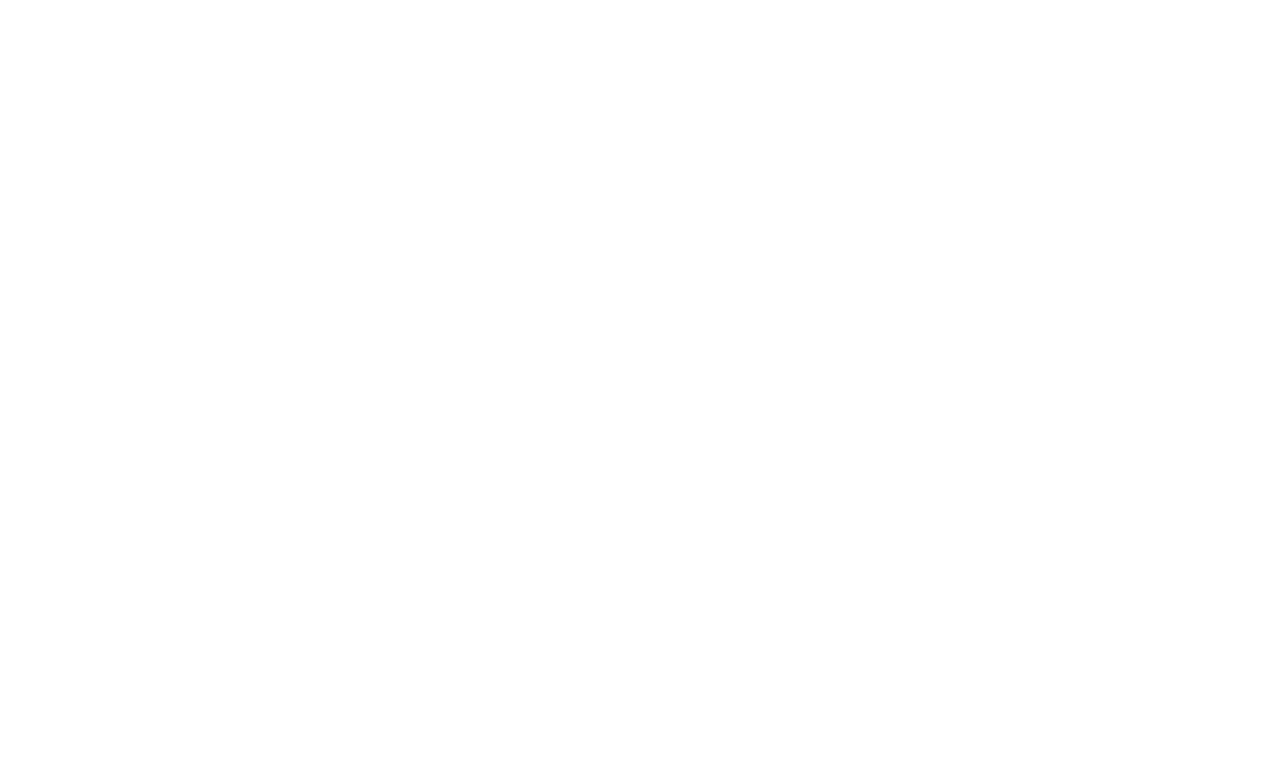
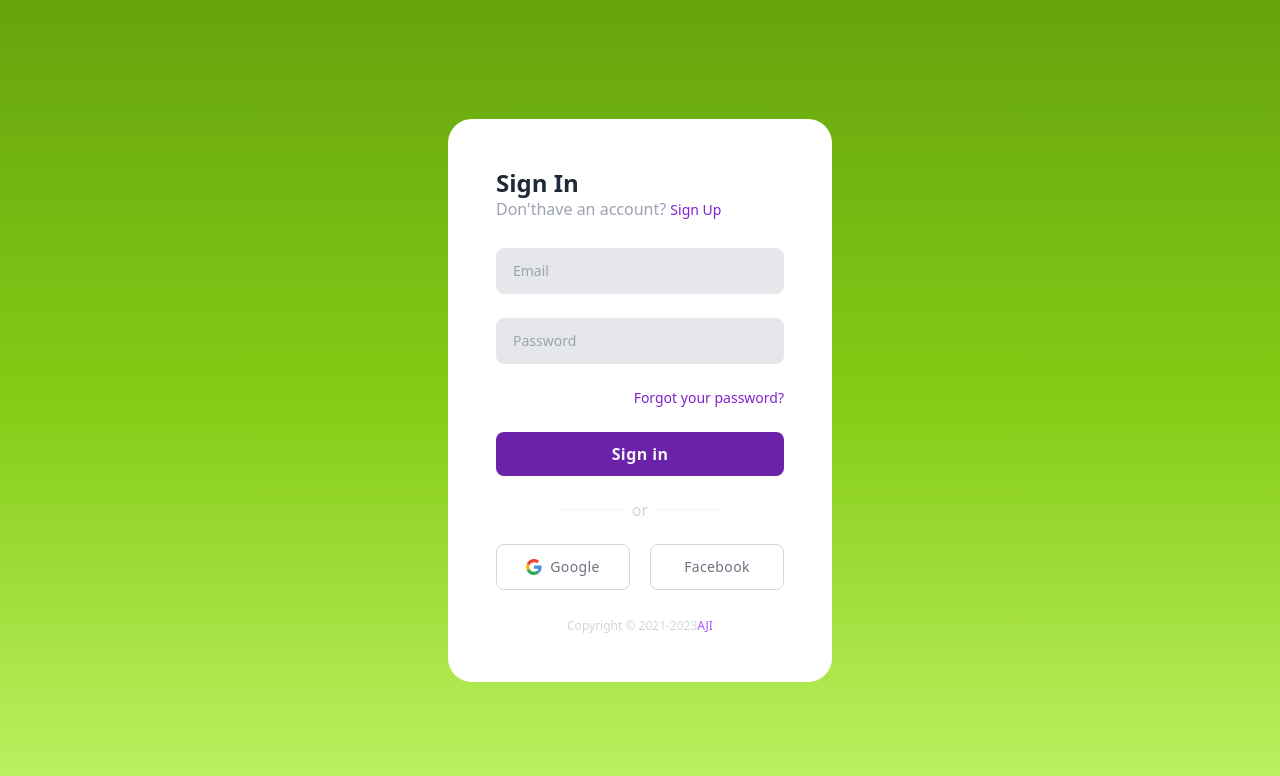
Before and after one commit to LucasFernandez111/ECOMARKET, a React (Vite) app: page /login in a window 1280 px wide. Before the commit this address had no page. Shown: the top 776 px of the page. Built offline with nearby package versions, Linux system fonts and the light colour scheme.

Commit message:
Create - Page Login and Add Route '/login'

```diff
--- /dev/null
+++ b/src/pages/Login.jsx
@@ -0,0 +1,112 @@
+import React from "react";
+import ecoLogo from "../assets/ECOMARKET.png";
+
+const Login = () => {
+  return (
+    <div class="bg-purple-900 absolute top-0 left-0 bg-gradient-to-b from-lime-600 via-lime-500  to-lime-300 bottom-0 leading-5 flex items-center justify-center h-full w-full overflow-hidden">
+      <div class="p-12 bg-white mx-auto rounded-3xl w-96 ">
+        <div class="mb-7">
+          <h3 class="font-semibold text-2xl text-gray-800">Sign In </h3>
+          <p class="text-gray-400">
+            Don'thave an account?{" "}
+            <a href="#" class="text-sm text-purple-700 hover:text-purple-700">
+              Sign Up
+            </a>
+          </p>
+        </div>
+
+        <div class="space-y-6">
+          <div class="">
+            <input
+              class=" w-full text-sm  px-4 py-3 bg-gray-200 focus:bg-gray-100 border  border-gray-200 rounded-lg focus:outline-none focus:border-purple-400"
+              type=""
+              placeholder="Email"
+            />
+          </div>
+
+          <div class="relative">
+            <input
+              placeholder="Password"
+              class="text-sm text-gray-200 px-4 py-3 rounded-lg w-full bg-gray-200 focus:bg-gray-100 border border-gray-200 focus:outline-none focus:border-purple-400"
+            />
+            <div class="flex items-center absolute inset-y-0 right-0 mr-3  text-sm leading-5"></div>
+          </div>
+
+          <div class="flex items-center justify-between">
+            <div class="text-sm ml-auto">
+              <a href="#" class="text-purple-700 hover:text-purple-600">
+                Forgot your password?
+              </a>
+            </div>
+          </div>
+          <div>
+            <button
+              type="submit"
+              class="w-full flex justify-center bg-purple-800  hover:bg-purple-700 text-gray-100 p-3  rounded-lg tracking-wide font-semibold  cursor-pointer transition ease-in duration-500"
+            >
+              Sign in
+            </button>
+          </div>
+          <div class="flex items-center justify-center space-x-2 my-5">
+            <span class="h-px w-16 bg-gray-100"></span>
+            <span class="text-gray-300 font-normal">or</span>
+            <span class="h-px w-16 bg-gray-100"></span>
+          </div>
+          <div class="flex justify-center gap-5 w-full ">
+            <button
+              type="submit"
+              class="w-full flex items-center justify-center mb-6 md:mb-0 border border-gray-300 hover:border-gray-900 hover:bg-gray-900 text-sm text-gray-500 p-3  rounded-lg tracking-wide font-medium  cursor-pointer transition ease-in duration-500"
+            >
+              <svg
+                class="w-4 mr-2"
+                viewBox="0 0 24 24"
+                xmlns="http://www.w3.org/2000/svg"
+              >
+                <path
+                  fill="#EA4335"
+                  d="M5.266 9.765A7.077 7.077 0 0 1 12 4.909c1.69 0 3.218.6 4.418 1.582L19.91 3C17.782 1.145 15.055 0 12 0 7.27 0 3.198 2.698 1.24 6.65l4.026 3.115Z"
+                />
+                <path
+                  fill="#34A853"
+                  d="M16.04 18.013c-1.09.703-2.474 1.078-4.04 1.078a7.077 7.077 0 0 1-6.723-4.823l-4.04 3.067A11.965 11.965 0 0 0 12 24c2.933 0 5.735-1.043 7.834-3l-3.793-2.987Z"
+                />
+                <path
+                  fill="#4A90E2"
+                  d="M19.834 21c2.195-2.048 3.62-5.096 3.62-9 0-.71-.109-1.473-.272-2.182H12v4.637h6.436c-.317 1.559-1.17 2.766-2.395 3.558L19.834 21Z"
+                />
+                <path
+                  fill="#FBBC05"
+                  d="M5.277 14.268A7.12 7.12 0 0 1 4.909 12c0-.782.125-1.533.357-2.235L1.24 6.65A11.934 11.934 0 0 0 0 12c0 1.92.445 3.73 1.237 5.335l4.04-3.067Z"
+                />
+              </svg>
+              <span>Google</span>
+            </button>
+
+            <button
+              type="submit"
+              class="w-full flex items-center justify-center mb-6 md:mb-0 border border-gray-300 hover:border-gray-900 hover:bg-gray-900 text-sm text-gray-500 p-3  rounded-lg tracking-wide font-medium  cursor-pointer transition ease-in duration-500 px-"
+            >
+              <span>Facebook</span>
+            </button>
+          </div>
+        </div>
+        <div class="mt-7 text-center text-gray-300 text-xs">
+          <span>
+            Copyright © 2021-2023
+            <a
+              href="https://codepen.io/uidesignhub"
+              rel=""
+              target="_blank"
+              title="Codepen aji"
+              class="text-purple-500 hover:text-purple-600 "
+            >
+              AJI
+            </a>
+          </span>
+        </div>
+      </div>
+    </div>
+  );
+};
+
+export default Login;
--- a/src/routes/Routers.jsx
+++ b/src/routes/Routers.jsx
@@ -2,14 +2,16 @@ import React from "react";
 import { Routes, Route } from "react-router-dom";
 import Home from "../pages/Home";
 import ListSections from "../components/ListSections";
-import Component from "../components/CarouselHome";
+import CarouselHome from "../components/CarouselHome";
+import Login from "../pages/Login";
 
 const Routers = () => {
   return (
     <Routes>
       <Route path="/" element={<Home />} />
       <Route path="/Example" element={<ListSections />} />
-      <Route path="/prueba" element={<Component />} />
+      <Route path="/prueba" element={<CarouselHome />} />
+      <Route path="/login" element={<Login />} />
     </Routes>
   );
 };
```
